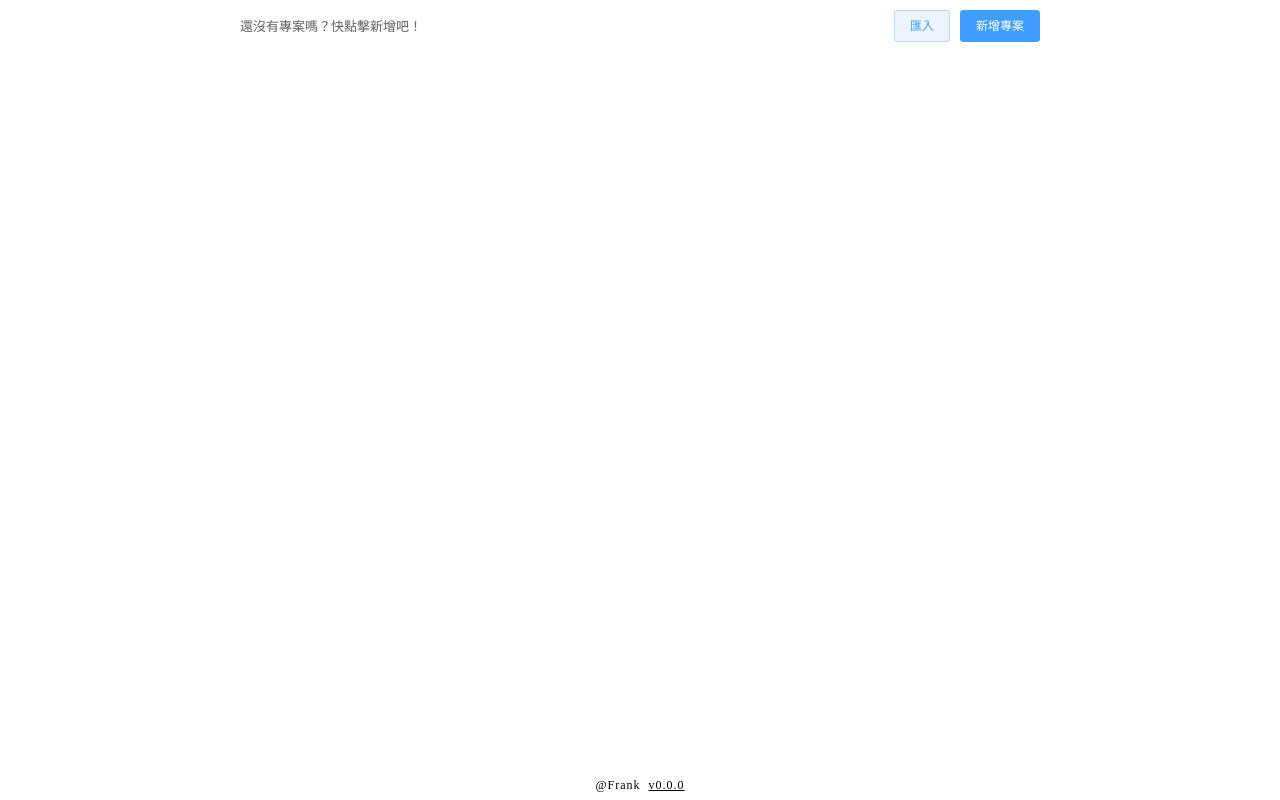
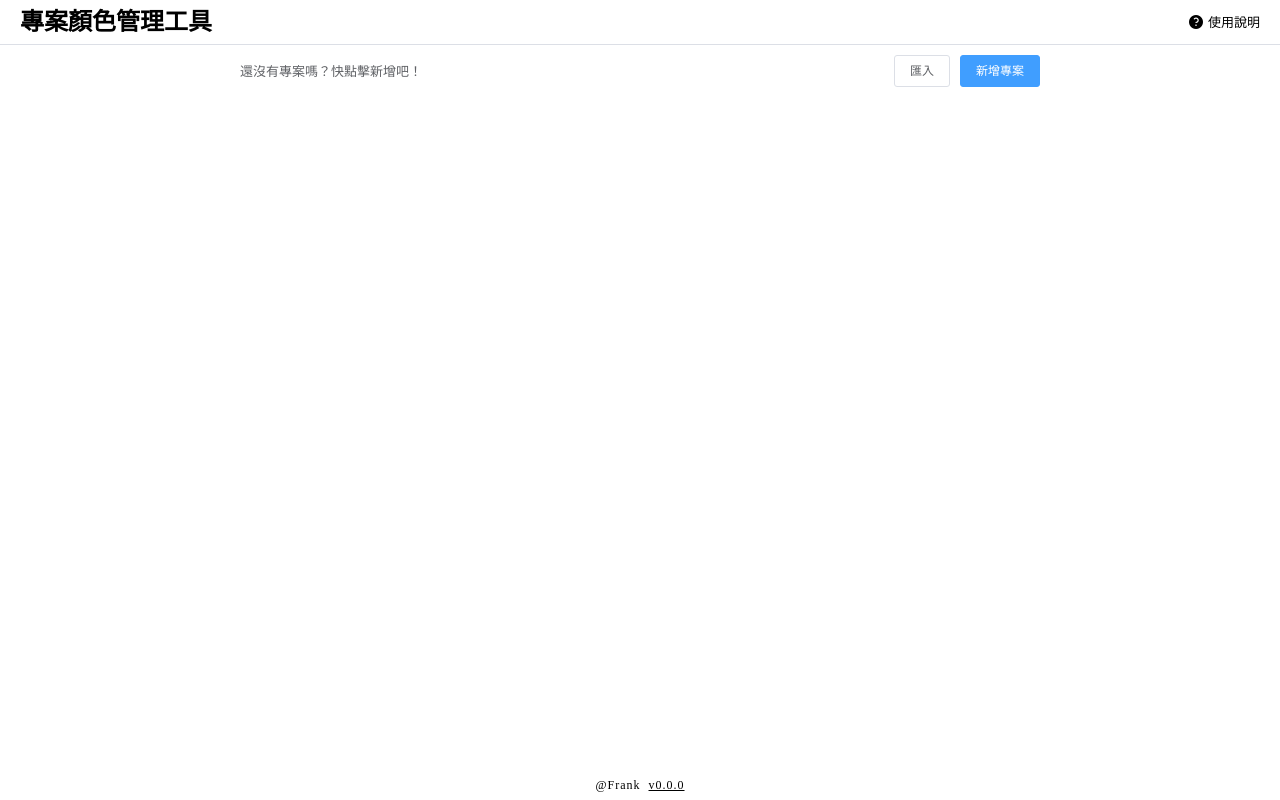
Before and after one commit to wcw850710/project-color-compiler, a Vue app in the folder src/gui/: page / in a window 1280 px wide. Built offline with nearby package versions, Linux system fonts and the light colour scheme.

Commit message:
修正布局及新增 TODO

```diff
--- a/src/gui/src/app.vue
+++ b/src/gui/src/app.vue
@@ -1,9 +1,14 @@
 <template>
   <div id="app">
 <!--    <header :style="{justifyContent: routeName === 'home' ? 'center' : 'flex-start'}">-->
-<!--      <h1>專案顏色管理工具</h1>-->
+    <header>
+      <h1>專案顏色管理工具</h1>
+      <div class="tip ">
+        <i class="el-icon-question"></i>
+        <div>使用說明</div>
+      </div>
 <!--      <el-page-header v-if="routeName === 'project'" @back="goBack" :content="projectName" />-->
-<!--    </header>-->
+    </header>
     <router-view/>
     <footer>@Frank<span @click="isReportDialog = true">v0.0.0</span></footer>
 
@@ -53,6 +58,21 @@
       font-size: 24px;
       font-weight: 900;
     }
+    .tip {
+      display: inline-flex;
+      align-items: center;
+      margin-left: auto;
+      cursor: pointer;
+      &:hover {
+        color: #409EFF;
+      }
+      i {
+        margin-right: 4px;
+      }
+      div {
+        font-size: 13px;
+      }
+    }
   }
   footer {
     position: fixed;
--- a/src/gui/src/views/home.vue
+++ b/src/gui/src/views/home.vue
@@ -4,8 +4,8 @@
       <div class="no-project-tip" v-if="projects.length === 0">還沒有專案嗎？快點擊新增吧！</div>
       <div class="no-project-tip" v-else>探索這些專案吧！</div>
       <div class="btns">
-        <el-button type="primary" @click="onOpenImportDialog" plain>匯入</el-button>
-        <el-button type="primary" @click="onExportProjects" plain v-if="projects.length > 0">匯出</el-button>
+        <el-button type="default" @click="onOpenImportDialog" plain>匯入</el-button>
+        <el-button type="default" @click="onExportProjects" plain v-if="projects.length > 0">匯出</el-button>
         <el-button type="primary" @click="onOpenEditorProjectDialog">新增專案</el-button>
       </div>
     </div>
@@ -22,10 +22,14 @@
         >
           <el-button slot="reference" type="danger" icon="el-icon-delete" circle></el-button>
         </el-popconfirm>
+        <el-button style="margin-left: 4px;" type="default" icon="el-icon-setting" circle @click="onOpenEditorProjectDialog(true, pro, index)"></el-button>
         <div class="name">{{index + 1}}. {{pro.name}}</div>
         <div class="btns">
-          <el-button type="primary" plain @click="onOpenEditorProjectDialog(true, pro, index)">設定</el-button>
-          <el-button type="primary" @click="onEnterProject(index)">進入</el-button>
+          <el-button type="default" @click="onTranslateVariables(index)">導入顏色</el-button>
+          <el-button type="default" @click="onTranslateVariables(index)">移除導入</el-button>
+          <el-button type="default" @click="onTranslateVariables(index)">顏色過濾</el-button>
+          <el-button type="default" @click="onTranslateVariables(index)">轉換變量</el-button>
+          <el-button type="default" @click="onTranslateVariables(index)">交叉編譯</el-button>
         </div>
       </div>
     </el-card>
@@ -45,6 +49,8 @@
           <el-checkbox-group v-model="proj.config.fileExtensions">
             <el-checkbox label="sass"></el-checkbox>
             <el-checkbox label="scss"></el-checkbox>
+            <el-checkbox label="vue" disabled></el-checkbox>
+            <el-checkbox label="js" disabled></el-checkbox>
           </el-checkbox-group>
         </el-form-item>
         <el-form-item label="專案路徑" prop="config.rootPath">
@@ -59,15 +65,17 @@
             <el-button type="primary" @click="onOpenPathDialog(proj.config.compilePath, 'compilePath')">設置路徑</el-button>
           </div>
         </el-form-item>
-        <el-form-item label="編譯檔案" prop="config.compileFile">
+        <el-form-item label="編譯檔案" prop="config.compileFile[0]">
           <div class="form-compile-file">
             <el-input v-model="proj.config.compileFile[0]"></el-input>
             <el-select v-model="proj.config.compileFile[1]" placeholder="請選擇檔案類型" class="form-compile-file__select">
               <el-option
-                v-for="extension in ['scss', 'sass']"
+                v-for="extension in ['scss', 'sass', 'js']"
                 :key="extension"
                 :label="extension"
-                :value="extension">
+                :value="extension"
+                :disabled="extension === 'js'"
+              >
               </el-option>
             </el-select>
           </div>
@@ -166,7 +174,7 @@
         rules: {
           'name': [{ required: true, message: '請輸入專案名稱', trigger: 'change' },],
           'config.compileFile': [{ required: true, message: '請輸入編譯檔案', trigger: 'change' },],
-          'config.compilePath': [{ required: true, message: '請輸入編譯路徑', trigger: 'change' },],
+          'config.compileFile[0]': [{ required: true, message: '請輸入編譯路徑', trigger: 'change' },],
           'config.rootPath': [{ required: true, message: '請輸入專案路徑', trigger: 'change' },],
           'config.fileExtensions': [{ required: true, message: '請勾選查找類型', trigger: 'change' },],
           'config.isAutoImport': [{ required: true, message: '請選擇是否自動導入', trigger: 'change' },],
@@ -189,11 +197,11 @@
     // mounted(){},
     // beforeDestroy() {},
     methods: {
+      onTranslateVariables(index){
+
+      },
       onDeleteProject(index){
         this.$store.commit('REMOVE_PROJECT', index)
-      },
-      onEnterProject(index){
-        this.$router.push(`project/${index}`)
       },
       onOpenImportDialog(){
         this.isImportDialog = true
--- a/src/service/routes/index.js
+++ b/src/service/routes/index.js
@@ -111,7 +111,7 @@ router.get('/getFilePath', async (req, res) => {
 router.post('/beforeDownload', downloadProjects.before)
 router.get('/download', downloadProjects.download)
 
-// TODO 過濾顏色 api, download 專案 api
+// TODO 過濾顏色 api
 router.post('/importProject', (req, res) => {
   const { buffer } = req.file
   const data = JSON.parse(buffer.toString())
```
